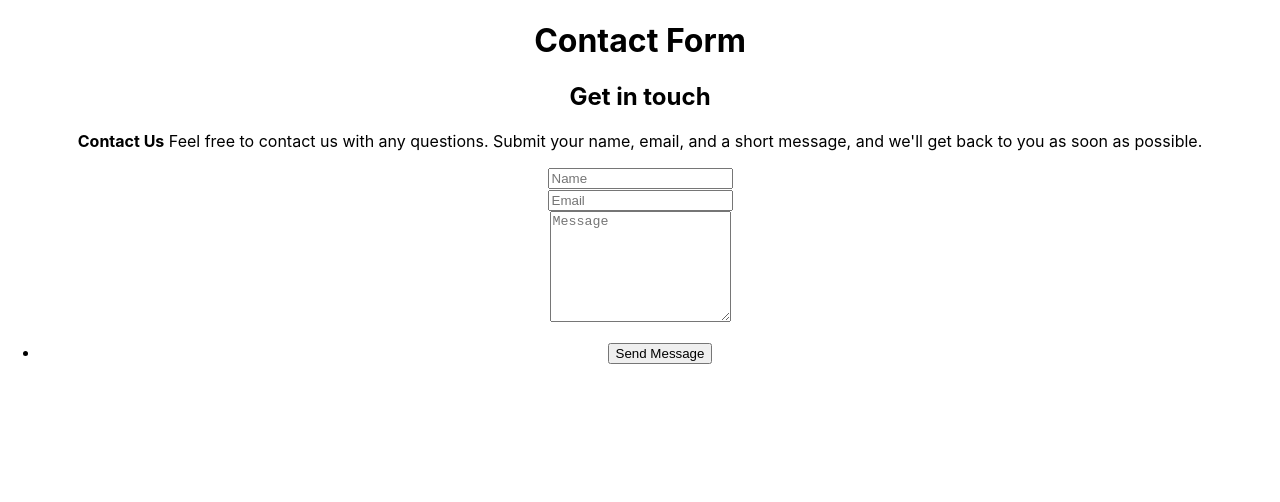
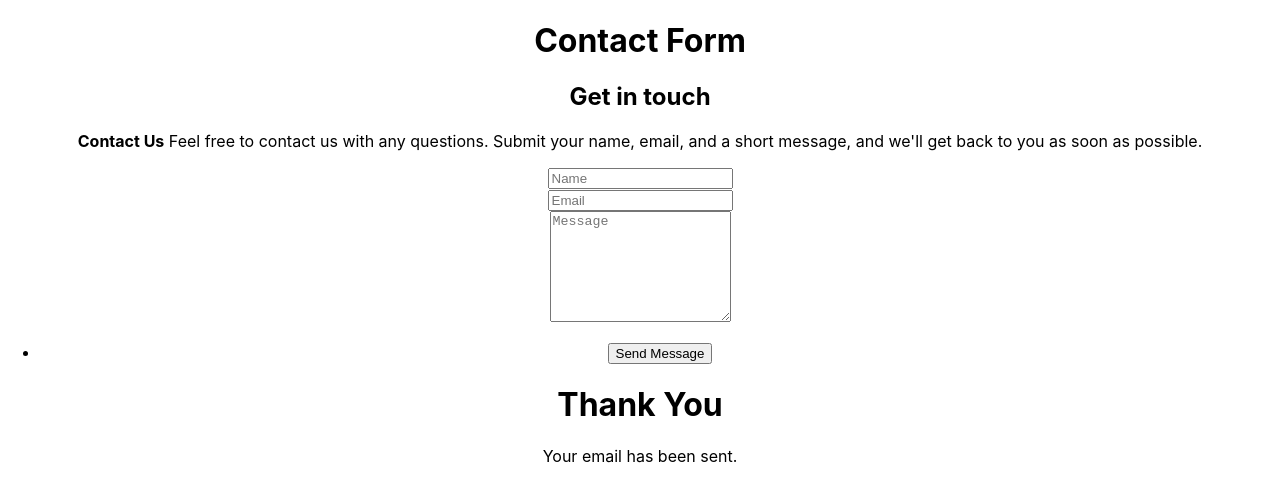
Before and after one commit to answebdev/react-contact-form, a React (Create React App) app: page / in a window 1280 px wide. Shown: the top 502 px of the page. Built offline with nearby package versions, Linux system fonts and the light colour scheme.

Commit message:
added Thank You component

```diff
--- a/src/App.js
+++ b/src/App.js
@@ -1,11 +1,13 @@
 import React from 'react';
 import ContactForm from './components/pages/ContactForm';
+import ThankYou from './components/pages/ThankYou';
 import './App.css';
 
 function App() {
   return (
     <div className='App'>
       <ContactForm />
+      <ThankYou />
     </div>
   );
 }
--- /dev/null
+++ b/src/components/pages/ThankYou.js
@@ -0,0 +1,13 @@
+import React from 'react';
+
+const ThankYou = () => {
+  return (
+    <div>
+      <h1>Thank You</h1>
+
+      <p>Your email has been sent.</p>
+    </div>
+  );
+};
+
+export default ThankYou;
```
